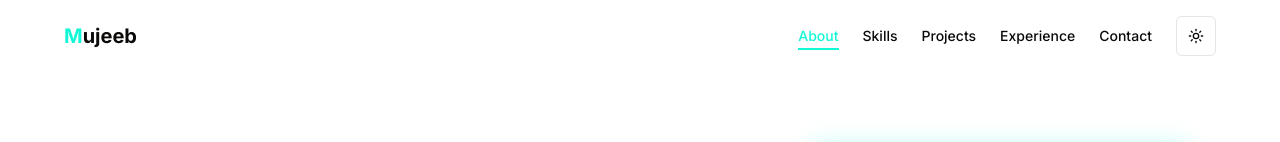
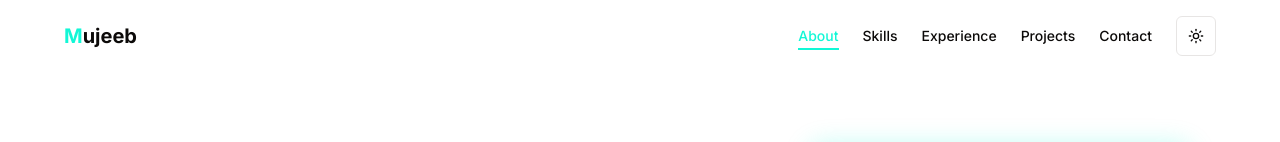
Before and after one commit to Mujeeb4582/Portfolio-1.1, a Next.js app: page / in a window 1280 px wide. Shown: the top 142 px of the page. Built offline with nearby package versions, Linux system fonts and the light colour scheme.

Commit message:
fix(navbar): update navigation links to use anchor tags and smooth scrolling

```diff
--- a/app/lib/constant.ts
+++ b/app/lib/constant.ts
@@ -275,8 +275,8 @@ export const SKILLS: Skill[] = [
 export const NAV_LINKS: NavLink[] = [
   { label: 'About', href: '#about' },
   { label: 'Skills', href: '#skills' },
+  { label: 'Experience', href: '#experience' },
   { label: 'Projects', href: '#projects' },
-  { label: 'Experience', href: '#experience' },
   { label: 'Contact', href: '#contact' },
 ]
 
--- a/app/ui/navbar.tsx
+++ b/app/ui/navbar.tsx
@@ -1,6 +1,6 @@
 'use client'
-import { useState, useEffect, useRef } from 'react'
-import Link from 'next/link'
+import { useState, useEffect, useRef, useCallback } from 'react'
+
 import { AnimatePresence, motion } from 'motion/react'
 import { NAV_LINKS } from '@/app/lib/constant'
 import { cn } from '@/app/lib/utils'
@@ -12,6 +12,16 @@ export default function Navbar() {
   const [isOpen, setIsOpen] = useState(false)
   const activeSection = useActiveSection()
   const menuRef = useRef<HTMLDivElement>(null)
+
+  const scrollToSection = useCallback((e: React.MouseEvent<HTMLAnchorElement>, href: string) => {
+    e.preventDefault()
+    const id = href.replace('#', '')
+    const el = document.getElementById(id)
+    if (el) {
+      el.scrollIntoView({ behavior: 'smooth' })
+      window.history.pushState(null, '', href)
+    }
+  }, [])
 
   // Scroll-aware background
   useEffect(() => {
@@ -51,19 +61,19 @@ export default function Navbar() {
       >
         <div className="mx-auto flex max-w-6xl items-center justify-between">
           {/* Logo */}
-          <Link href="#hero" scroll={false} className="font-inter text-xl font-bold text-foreground transition-colors hover:text-brand1">
+          <a href="#hero" onClick={(e) => scrollToSection(e, '#hero')} className="font-inter text-xl font-bold text-foreground transition-colors hover:text-brand1">
             <span className="text-brand1">M</span>ujeeb
-          </Link>
+          </a>
 
           {/* Desktop nav links */}
           <div className="hidden items-center gap-6 md:flex">
             {NAV_LINKS.map((link) => {
               const isActive = link.href === `#${activeSection}`
               return (
-                <Link
+                <a
                   key={link.label}
                   href={link.href}
-                  scroll={false}
+                  onClick={(e) => scrollToSection(e, link.href)}
                   className={cn(
                     'relative font-inter text-sm font-medium text-foreground transition-colors hover:text-brand1',
                     isActive && 'text-brand1'
@@ -77,7 +87,7 @@ export default function Navbar() {
                       isActive ? 'opacity-100' : 'opacity-0'
                     )}
                   />
-                </Link>
+                </a>
               )
             })}
             <ThemeToggle />
@@ -122,15 +132,14 @@ export default function Navbar() {
           >
             <nav ref={menuRef} className="flex flex-col items-center gap-8">
               {NAV_LINKS.map((link) => (
-                <Link
+                <a
                   key={link.label}
                   href={link.href}
-                  scroll={false}
-                  onClick={() => setIsOpen(false)}
+                  onClick={(e) => { scrollToSection(e, link.href); setIsOpen(false) }}
                   className="font-inter text-2xl font-bold text-foreground transition-colors hover:text-brand1"
                 >
                   {link.label}
-                </Link>
+                </a>
               ))}
             </nav>
           </motion.div>
```
